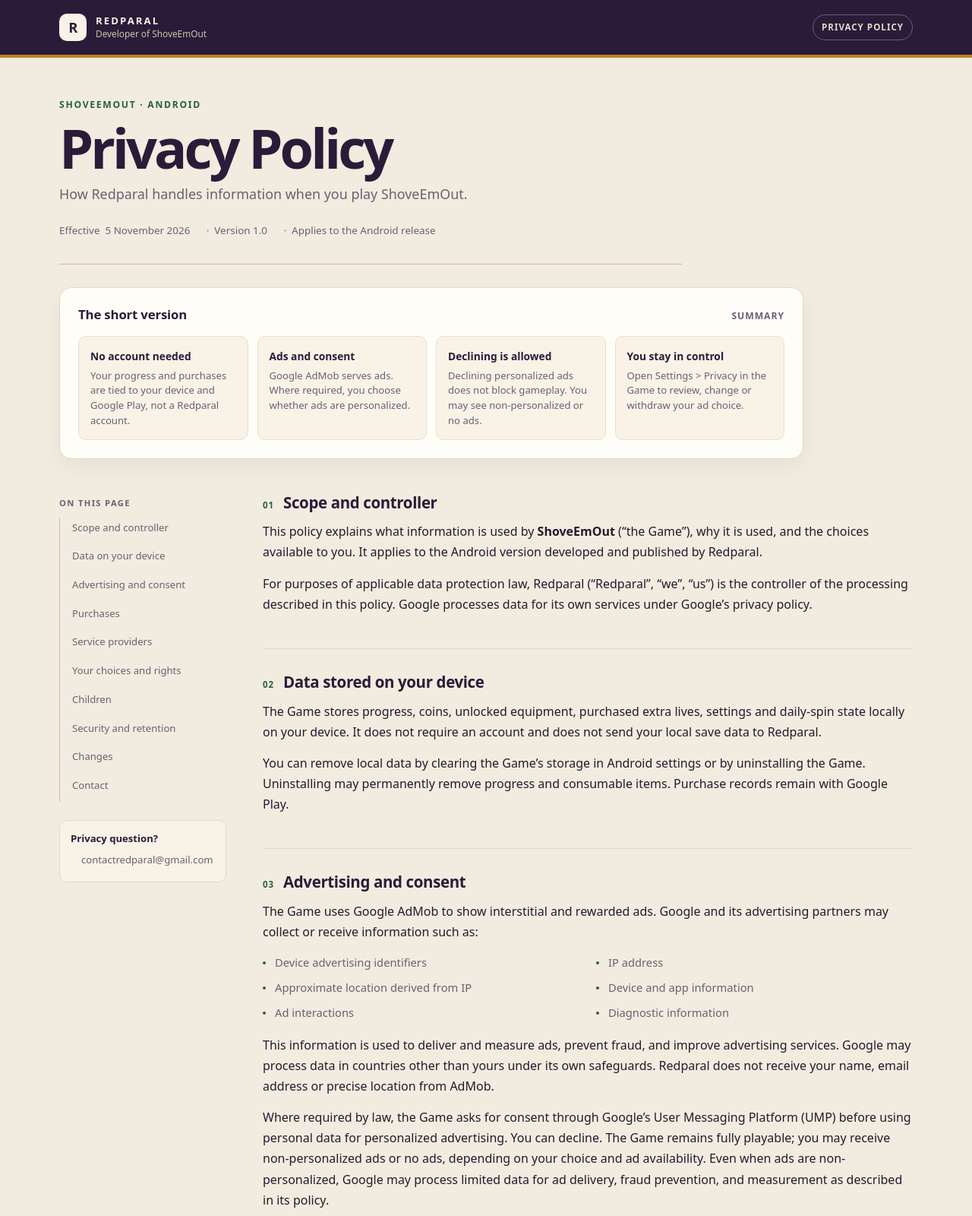
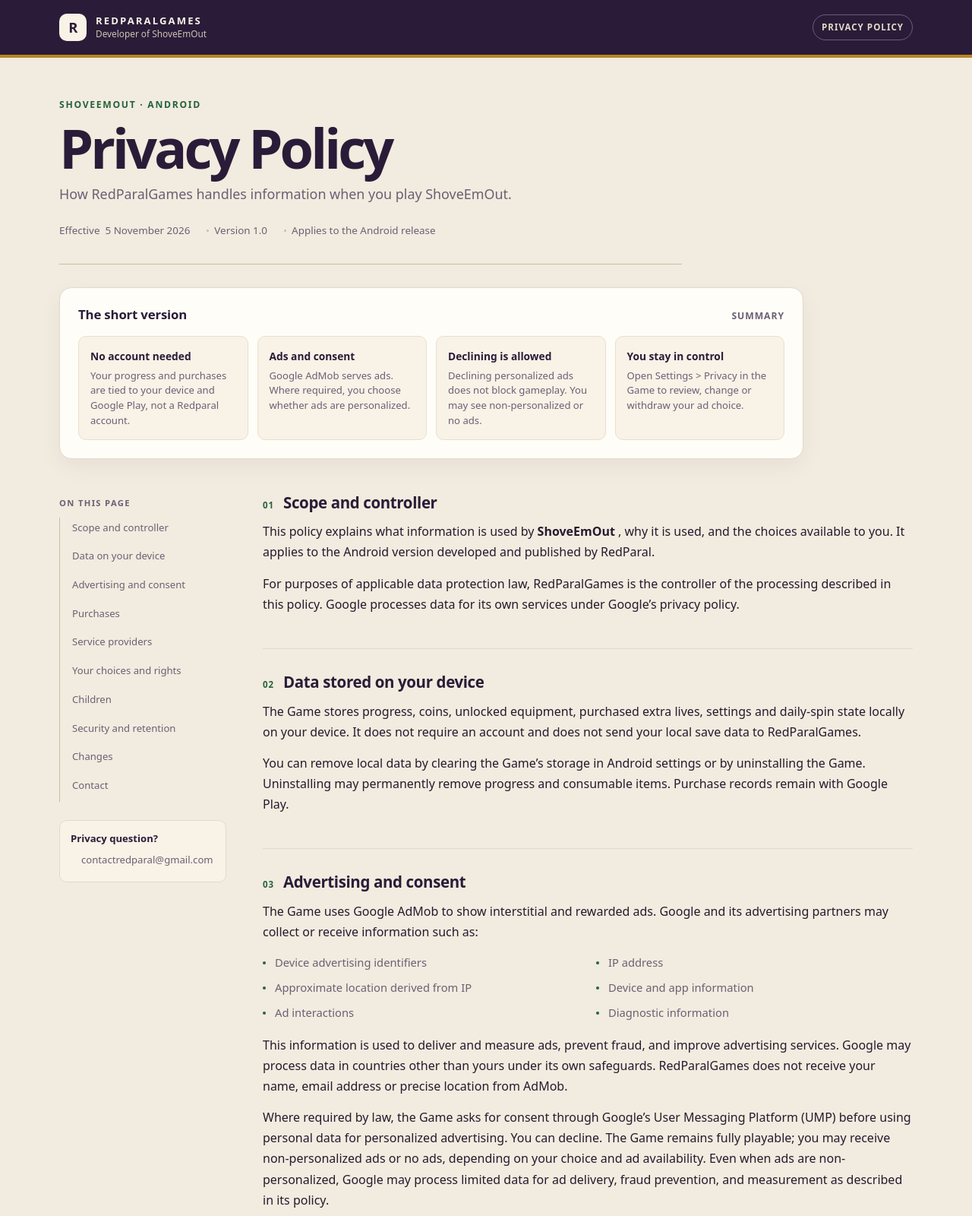
Before and after one commit to redparalcon96/ShoveEmOut-Privacy, a plain HTML site: page index.html in a window 1280 px wide. Shown: the top 1600 px of the page at 76% size. Drawn offline with Linux system fonts and the light colour scheme.

Commit message:
index.html

```diff
--- a/index.html
+++ b/index.html
@@ -643,10 +643,10 @@
 
   <header class="site-header">
     <div class="header-inner">
-      <a class="brand" href="#top" aria-label="Redparal privacy policy">
+      <a class="brand" href="#top" aria-label="RedParalGames privacy policy">
         <span class="brand-mark" aria-hidden="true">R</span>
         <span class="brand-copy">
-          <span class="brand-name">Redparal</span>
+          <span class="brand-name">RedParalGames</span>
           <span class="brand-subtitle">Developer of ShoveEmOut</span>
         </span>
       </a>
@@ -658,7 +658,7 @@
     <header class="document-header">
       <p class="eyebrow">ShoveEmOut &middot; Android</p>
       <h1>Privacy Policy</h1>
-      <p class="subtitle">How Redparal handles information when you play ShoveEmOut.</p>
+      <p class="subtitle">How RedParalGames handles information when you play ShoveEmOut.</p>
       <div class="doc-meta">
         <span>Effective <time datetime="2026-11-05">5 November 2026</time></span>
         <span>Version 1.0</span>
@@ -719,12 +719,11 @@
           <h2><span class="section-index">01</span>Scope and controller</h2>
           <p>
             This policy explains what information is used by <strong>ShoveEmOut</strong>
-            (&ldquo;the Game&rdquo;), why it is used, and the choices available to you. It
-            applies to the Android version developed and published by Redparal.
+            , why it is used, and the choices available to you. It
+            applies to the Android version developed and published by RedParal.
           </p>
           <p>
-            For purposes of applicable data protection law, Redparal
-            (&ldquo;Redparal&rdquo;, &ldquo;we&rdquo;, &ldquo;us&rdquo;) is the controller of
+            For purposes of applicable data protection law, RedParalGames is the controller of
             the processing described in this policy. Google processes data for its own
             services under Google&rsquo;s privacy policy.
           </p>
@@ -735,7 +734,7 @@
           <p>
             The Game stores progress, coins, unlocked equipment, purchased extra lives,
             settings and daily-spin state locally on your device. It does not require an
-            account and does not send your local save data to Redparal.
+            account and does not send your local save data to RedParalGames.
           </p>
           <p>
             You can remove local data by clearing the Game&rsquo;s storage in Android
@@ -761,7 +760,7 @@
           <p>
             This information is used to deliver and measure ads, prevent fraud, and
             improve advertising services. Google may process data in countries other
-            than yours under its own safeguards. Redparal does not receive your name,
+            than yours under its own safeguards. RedParalGames does not receive your name,
             email address or precise location from AdMob.
           </p>
           <p>
@@ -792,8 +791,8 @@
           <h2><span class="section-index">04</span>Purchases</h2>
           <p>
             In-app purchases are processed by Google Play Billing. Google handles your
-            payment method and billing details; Redparal does not receive your card
-            number or full billing address. Redparal receives the product identifier and
+            payment method and billing details; RedParalGames does not receive your card
+            number or full billing address. RedParalGames receives the product identifier and
             purchase confirmation needed to grant coins or extra lives.
           </p>
           <p>
@@ -810,7 +809,7 @@
             transfer.
           </p>
           <p>
-            The Game has no account system, and Redparal does not receive your name or
+            The Game has no account system, and RedParalGames does not receive your name or
             email address from AdMob.
           </p>
         </section>
```
